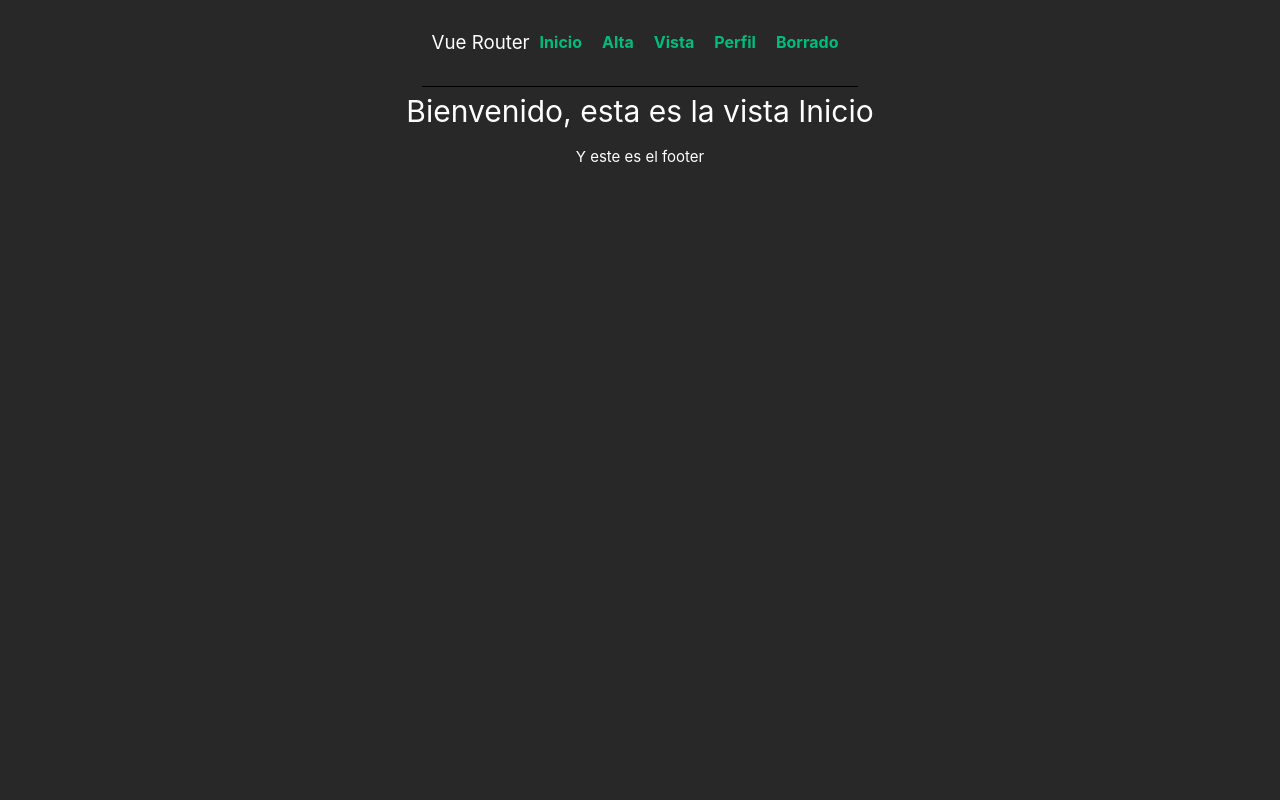
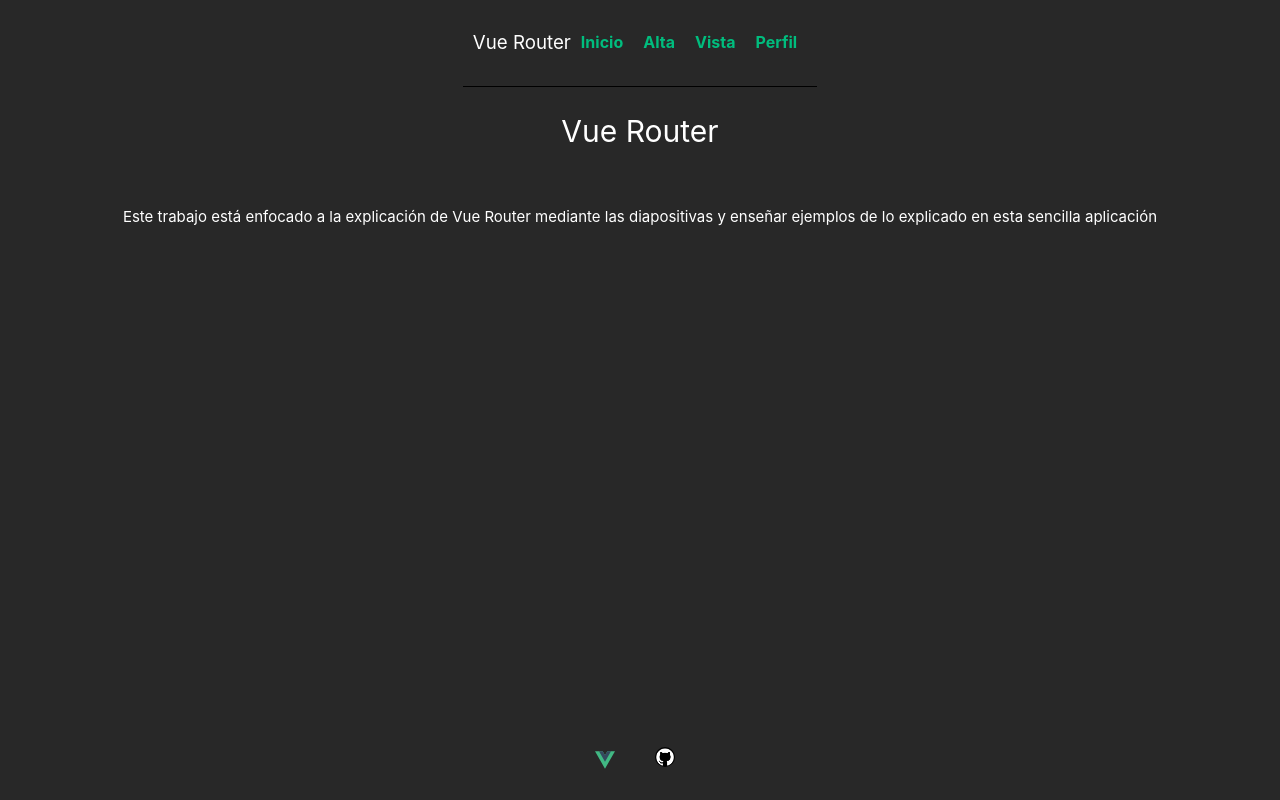
Before and after one commit to tjaj0001/vue-router, a Vue app in the folder vuerouter/: page / in a window 1280 px wide. Built offline with nearby package versions, Linux system fonts and the light colour scheme.

Commit message:
estilos footer, lógica borrado

```diff
--- a/vuerouter/src/App.vue
+++ b/vuerouter/src/App.vue
@@ -19,21 +19,19 @@
 
   </div>
 
-  <!--
-
   <RouterView :key="$route.fullPath" />
 
-  -->
-
+  <!--
   <RouterView v-slot="{ Component } ">
     <transition name='fade'
                 mode="out-in" >
       <keep-alive>
         <component :is="Component"
-                 :key="$route.fullPath" />
+                   :key="$route.path" />
       </keep-alive>
     </transition>
   </RouterView>
+  -->
 
   <footer>
     <pie />
--- a/vuerouter/src/assets/main.css
+++ b/vuerouter/src/assets/main.css
@@ -49,17 +49,33 @@
   align-items: center;
 }
 
+h1 {
+  display: flex;
+  justify-content: center;
+  margin-top: 20px;
+  margin-bottom: 50px;
+}
+
 input {
   border-radius: 5%;
+}
+
+table td {
+  padding: 10px;
 }
 
 .error {
   display: flex;
   flex-direction: column;
   align-items: center;
+  margin-top: 20px;
 }
 
-.error h2 {
+.error p, .error h2, .error h3{
+  display: flex;
+  flex-direction: column;
+  margin-top: 10px;
+  margin-bottom: 10px;
   color: #f2f2f2;
   font-weight: bolder;
 }
@@ -83,5 +99,28 @@
 }
 
 footer {
-  padding: 10px;
+  display: flex;
+  justify-content: center;
+  position: absolute;
+  bottom: 0;
+  width: 100%;
+  height: 40px;
+  padding: 20px;
+  margin-bottom: 20px;
 }
+
+.logo{
+  display: flex;
+  flex-direction: row;
+  gap: 30px;
+  align-items: center;
+}
+
+footer img {
+  height: 20px;
+  width: 20px;
+}
+
+.github {
+  border-radius: 50%;
+}
--- a/vuerouter/src/components/BorradoUsuarios.vue
+++ b/vuerouter/src/components/BorradoUsuarios.vue
@@ -11,13 +11,25 @@
     usuario() {
       return this.usuarios.find(usuario =>
           usuario.id === parseInt(this.$route.params.id))
+    },
+    eliminarUsuario() {
+      return this.usuarios.filter(u => u.id !== this.usuario.id)
     }
-  }
+  },
 }
 </script>
 
 <template>
-  <div v-if="usuario">
-    <h2>Has eliminado al usuario {{usuario.nombre}}, con id {{usuario.id}}</h2>
+  <div v-if="usuario" >
+    <h2>Eliminado {{usuario.nombre}}, id: {{usuario.id}}</h2>
+    <h1>Listado de usuarios</h1>
+
+    <table>
+      <tr v-for="user in eliminarUsuario" :key="user.id">
+        <td>{{user.id}}</td>
+        <td>{{user.nombre}}</td>
+        <td>{{user.username}}</td>
+      </tr>
+    </table>
   </div>
 </template>
--- a/vuerouter/src/components/DatosUsuarios.vue
+++ b/vuerouter/src/components/DatosUsuarios.vue
@@ -6,6 +6,6 @@
     return {
       usuarios: datos.usuarios,
     }
-  }
+  },
 }
 </script>
--- a/vuerouter/src/components/FooterComponent.vue
+++ b/vuerouter/src/components/FooterComponent.vue
@@ -1,17 +1,7 @@
-<script>
-  export default {
-    data() {
-      return {
-        message: 'Y este es el footer'
-      }
-    }
-  }
-</script>
-
 <template>
-  <span>{{message}}</span>
+  <div class="logo">
+    <img src="@/assets/logo.svg" />
+    <a href="https://github.com/tomasj10/vue-router"><img class="github"
+                                                          src="@/assets/github.png" /></a>
+  </div>
 </template>
-
-<style scoped>
-
-</style>
--- a/vuerouter/src/components/InicioComponent.vue
+++ b/vuerouter/src/components/InicioComponent.vue
@@ -2,7 +2,10 @@
   export default {
     data() {
       return {
-        message:'Bienvenido, esta es la vista Inicio'
+        title:'Vue Router',
+        message: 'Este trabajo está enfocado a la explicación de Vue Router ' +
+            'mediante las diapositivas y enseñar ejemplos ' +
+            'de lo explicado en esta sencilla aplicación'
       }
     }
   }
@@ -12,7 +15,8 @@
 <template>
   <div>
     <h1>
-      {{message}}
+      {{title}}
     </h1>
+    <p>{{message}}</p>
   </div>
 </template>
--- a/vuerouter/src/components/ListadoUsuarios.vue
+++ b/vuerouter/src/components/ListadoUsuarios.vue
@@ -6,17 +6,15 @@
         usuarios: datos.data().usuarios
       }
     },
-    eliminarUsuario(id){
-      return this.usuarios.pop(this.usuario.id === id)
-    },
   }
 </script>
+<template>
 
-<template>
+    <h1>Listado de datos</h1>
 
     <table>
       <tr>
-        <td>Id</td><td>Nombre</td><td>Username</td><td>Visualizar</td><td>Eliminar</td>
+        <td>Id</td><td>Nombre</td><td>Username</td><td>Visualizar</td>
       </tr>
       <tr v-for="user in usuarios" :key="user.id">
         <td>{{user.id}}</td>
@@ -26,10 +24,6 @@
           <RouterLink :to="{ name: 'perfil',
                              params: {id: user.id}}">Ver</RouterLink></td>
                             <!--parámetros para la ruta, el id necesario en la ruta-->
-        <td>
-          <RouterLink :to="{ name: 'borrado',
-                             params: {id: user.id}}">Borrar</RouterLink>
-        </td>
       </tr>
     </table>
 
--- a/vuerouter/src/components/MenuNavegacion.vue
+++ b/vuerouter/src/components/MenuNavegacion.vue
@@ -1,10 +1,11 @@
 <template>
+
   <nav>
     <h3>Vue Router</h3>
     <RouterLink to="/">Inicio</RouterLink>
     <RouterLink to="/alta">Alta</RouterLink>
     <RouterLink to="/listado">Vista</RouterLink>
-    <RouterLink to="/perfil/id:">Perfil</RouterLink>
-    <RouterLink to="/borrado/id:">Borrado</RouterLink>
+    <RouterLink to="/perfil/id:">Perfil </RouterLink>
   </nav>
+
 </template>
--- a/vuerouter/src/components/PerfilUsuario.vue
+++ b/vuerouter/src/components/PerfilUsuario.vue
@@ -19,21 +19,24 @@
                                 usuario.id === this.id)
     }
   },
-  /*methods: {
-    async init(){
-      const response = await fetch('url/${this.$route.params.slug') //en el caso de que contásemos con un servicio REST
-      this.usuario = await response.json()
-    },
-    async creado()
-    {
-      this.init()
-    }
-  },*/
 }
 </script>
 
 <template>
-  <div v-if="usuario">
-    <h2>{{ usuario.nombre }} </h2>
+
+
+  <div class="error"
+       v-if="usuario">
+
+    <p>Id de ruta: {{this.$route.params.id}}</p>
+
+    <h3>Id: {{usuario.id}}</h3>
+    <h3>Nombre: {{usuario.nombre}}</h3>
+    <h3>Username: {{usuario.username}}</h3>
+    <RouterLink :to="{ name: 'borrado',
+                     params: {
+                              id: id }
+                   }">Borrar</RouterLink>
+    <RouterView />
   </div>
 </template>
--- a/vuerouter/src/views/VistaError.vue
+++ b/vuerouter/src/views/VistaError.vue
@@ -1,6 +1,5 @@
 <template>
-  <div class="error"
-       :key="this.$route.params.id">
+  <div class="error">
     <h2>404: Página no encontrada</h2>
     <p> Aunque la página que has intentado buscar
       no ha sido encontrada,
--- a/vuerouter/src/views/VistaPerfil.vue
+++ b/vuerouter/src/views/VistaPerfil.vue
@@ -1,12 +1,13 @@
 <script>
-import Perfil from "@/components/PerfilUsuario.vue"
+import perfil from "@/components/PerfilUsuario.vue"
+
 export default {
   components:{
-    Perfil
-  }
+    perfil
+  },
 }
 </script>
 
 <template>
-  <Perfil />
+  <perfil />
 </template>
```
Also changed, not shown: vuerouter/src/router/router.js (+14 -17 lines), vuerouter/src/assets/github.png (added).
